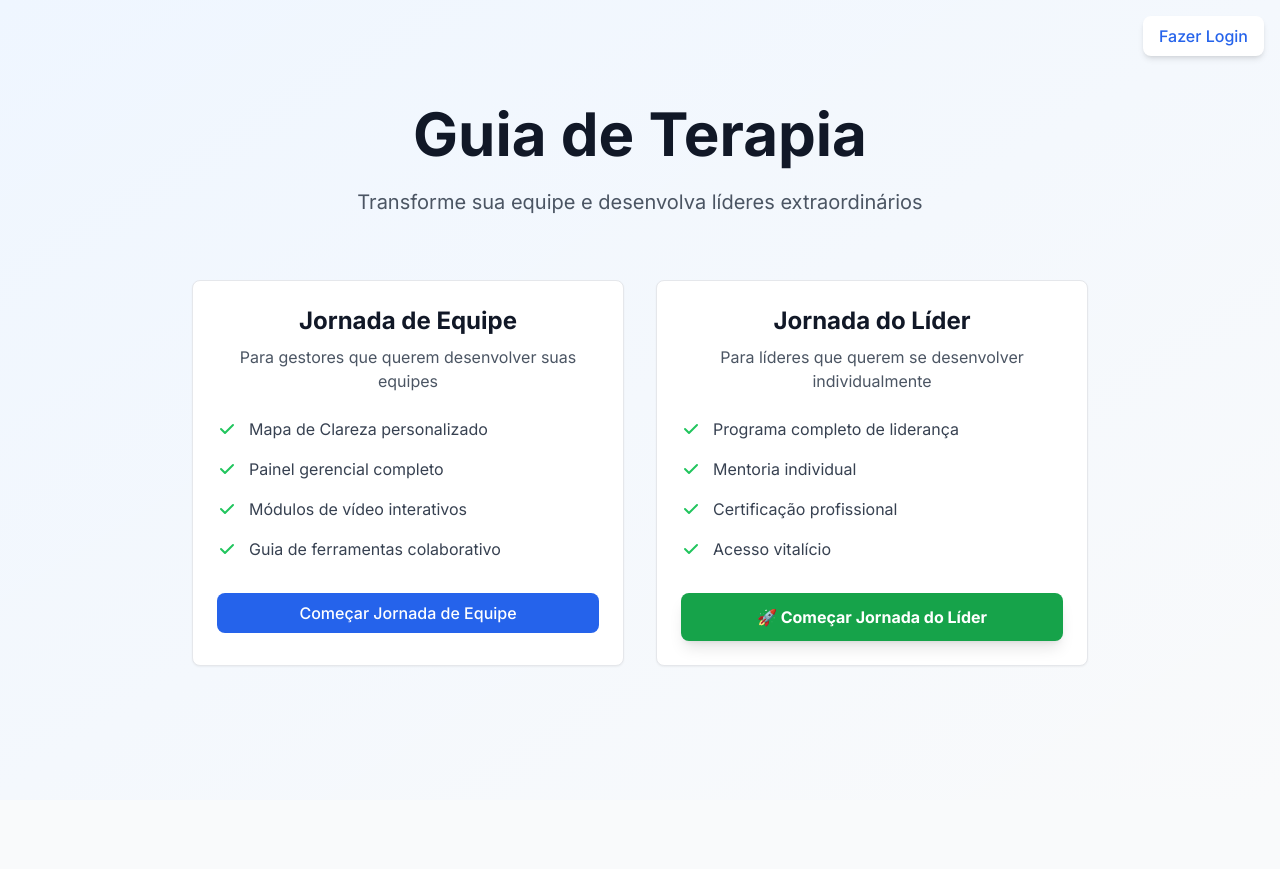
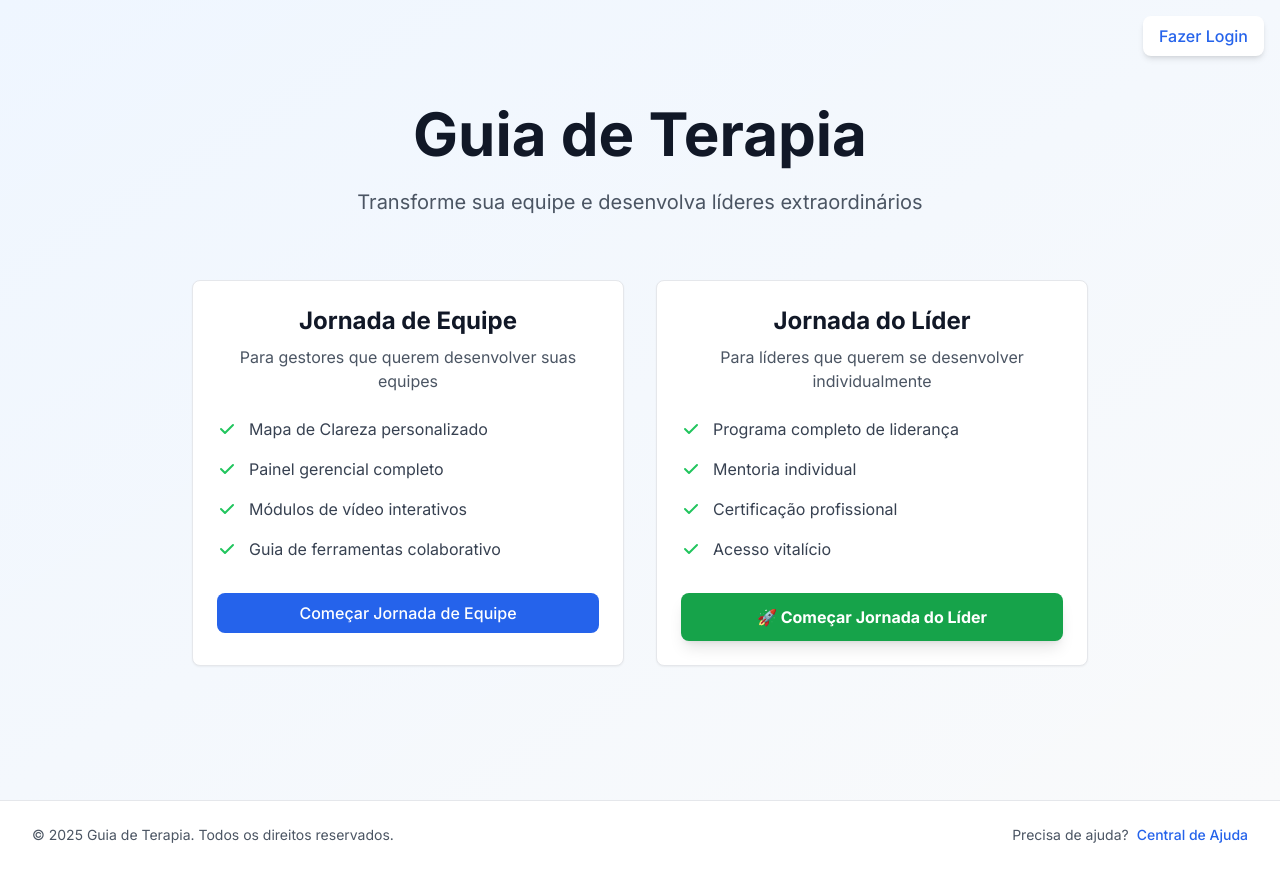
Before and after one commit to terapiaempresal/guia-terapia, a Next.js app: page / in a window 1280 px wide. Before the commit the page ends 800 px from the top, so only its background shows below. Built offline with nearby package versions, Linux system fonts and the light colour scheme.

Commit message:
feat: add Footer component and integrate it into the layout

```diff
--- a/src/app/layout.tsx
+++ b/src/app/layout.tsx
@@ -2,6 +2,7 @@
 import type { Metadata } from 'next'
 import { Inter } from 'next/font/google'
 import ToastProvider from '@/components/ToastProvider'
+import Footer from '@/components/Footer'
 
 const inter = Inter({ subsets: ['latin'] })
 
@@ -18,9 +19,12 @@
     return (
         <html lang="pt-BR">
             <body className={inter.className}>
-                <ToastProvider>
-                    {children}
-                </ToastProvider>
+                <div className="flex flex-col min-h-screen">
+                    <ToastProvider>
+                        {children}
+                    </ToastProvider>
+                    <Footer />
+                </div>
             </body>
         </html>
     )
--- /dev/null
+++ b/src/components/Footer.tsx
@@ -0,0 +1,26 @@
+import Link from 'next/link'
+
+export default function Footer() {
+    return (
+        <footer className="bg-white border-t border-gray-200 mt-auto">
+            <div className="max-w-7xl mx-auto px-4 sm:px-6 lg:px-8 py-6">
+                <div className="flex flex-col sm:flex-row justify-between items-center gap-4 text-sm text-gray-600">
+                    <div className="text-center sm:text-left">
+                        <p>&copy; {new Date().getFullYear()} Guia de Terapia. Todos os direitos reservados.</p>
+                    </div>
+                    <div className="flex items-center gap-2">
+                        <span>Precisa de ajuda?</span>
+                        <Link
+                            href="https://terapiaempresarial.com.br/ajuda"
+                            target="_blank"
+                            rel="noopener noreferrer"
+                            className="text-primary-600 hover:text-primary-700 font-medium hover:underline transition-colors"
+                        >
+                            Central de Ajuda
+                        </Link>
+                    </div>
+                </div>
+            </div>
+        </footer>
+    )
+}
```
